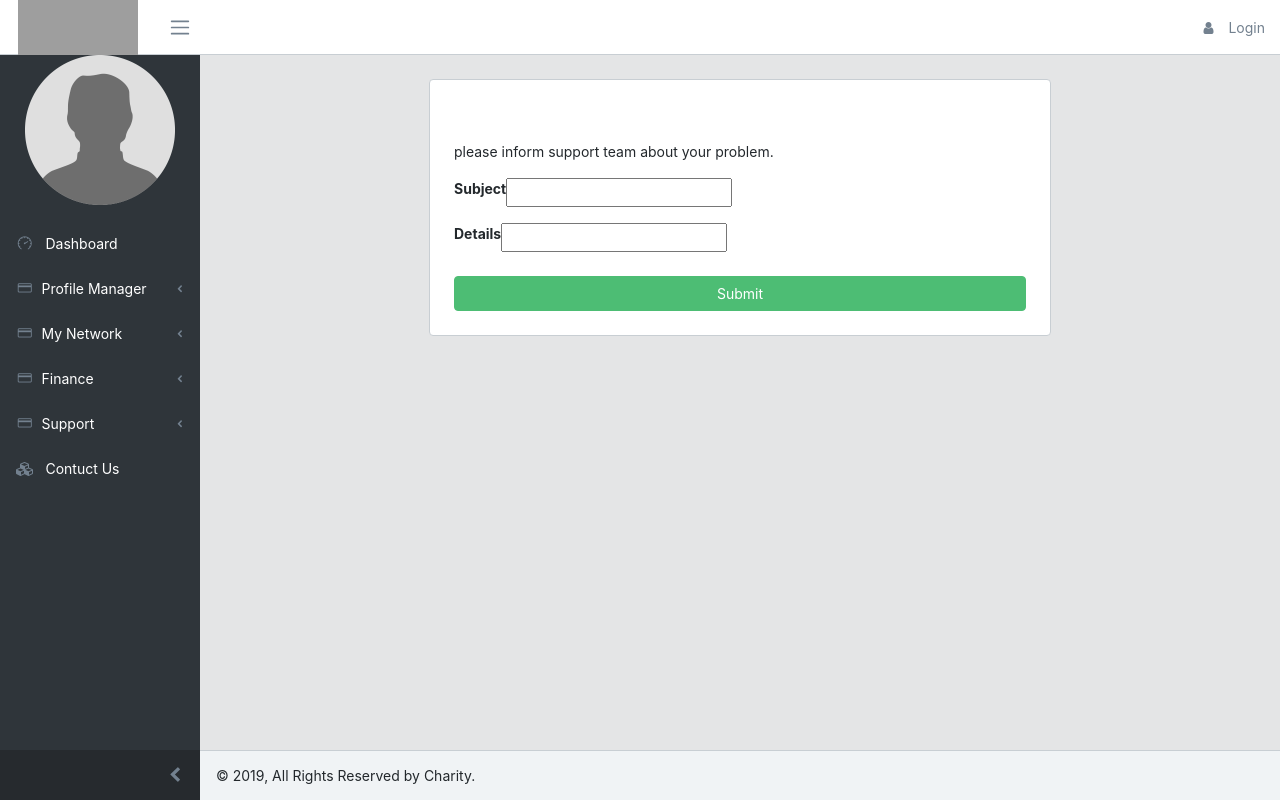
After one commit to partha-sharothi/charity7, a Django app: template charity/member/templates/support_form.html in a window 1280 px wide. The commit adds this page. Run offline with Django 3.2, Linux system fonts and the light colour scheme; the template is opened without the code that fills it, so the values that code supplies are empty, except form fields; tables that the repository leaves empty hold one stand-in row (values such as "Sample post"); form fields are guessed from the names that the template uses; some libraries are stand-ins or nearby versions; grey boxes are pictures that could not be loaded.

Commit message:
support system added and model object title added

```diff
--- a/charity/member/forms.py
+++ b/charity/member/forms.py
@@ -52,4 +52,4 @@ class BitcoinDetailForm(forms.Form):
 class SupportForm(ModelForm):
     class Meta:
         model = Support
-        fields = "__all__"
+        fields = ('user','subject','details')
--- /dev/null
+++ b/charity/member/templates/support_form.html
@@ -0,0 +1,45 @@
+
+{% extends 'base.html' %}
+
+{% load widget_tweaks %}
+
+{% block content %}
+      <div class="row justify-content-center">
+        <div class="col-md-8">
+          <div class="card mx-4 mt-4">
+            <div class="card-body p-4">
+
+              <p> {{ user.username }}</p><br />
+              <p>please inform support team about your problem.</p>
+            <form method="POST">
+                    {% csrf_token %}
+                    <div class="input-group mb-3 d-none">
+                        <label for="{{ form.username.id_for_label}}"><strong>{{ form.username.label }}</strong></label>
+                      {% render_field form.username class="form-control w-100" placeholder='Username' %}
+                      {% for error in form.username.errors %}
+                        <div class="text-danger">{{ error }}</div>
+                      {% endfor %}
+              </div>
+                    <div class="input-group mb-3">
+                        <label for="{{ form.subject.id_for_label }}"><strong>{{ form.subject.label }}</strong></label>
+                      {% render_field form.subject class="form-control w-100 " rows="2" placeholder='subject' %}
+                        {% for error in form.subject.errors %}
+                        <div class="text-danger">{{ error }}</div>
+                      {% endfor %}
+              </div>
+
+                    <div class="input-group mb-3">
+                        <label for="{{ form.details.id_for_label }}"><strong>{{ form.details.label }}</strong></label>
+                      {% render_field form.details class="form-control w-100" placeholder='details' %}
+                      {% for error in form.details.errors %}
+                        <div class="text-danger">{{ error }}</div>
+                      {% endfor %}
+              </div>
+
+                    <button class="btn btn-block btn-success mt-4" type="submit">Submit</button>
+            </form>
+            </div>
+          </div>
+        </div>
+      </div>
+{% endblock %}
--- a/charity/member/urls.py
+++ b/charity/member/urls.py
@@ -28,6 +28,8 @@ urlpatterns = [
     path('dashboard/withdrawal_report/<int:pk>/',views.WithdrawalReport.as_view(),name = 'withdrawal_report'),
     path('cripto/',views.web_hook, name='rendaring'),
     path('histry/<int:pk>/',views.HistryTableView.as_view(), name='histry'),
+    path('support/<int:pk>',views.SupportCreateView.as_view(), name='support_create'),
+    path('user_support_list/<int:pk>',views.SupportListView.as_view(), name='user_support_list'),
     # path('bitcoin/',views.bitcoinpay, name='rendaring'),
     # path('coinbase_webhook/', views.coinbaseWebhook, name="coinbase_webhook"),
 
--- a/charity/templates/base.html
+++ b/charity/templates/base.html
@@ -255,11 +255,11 @@
                       <i class="nav-icon icon-credit-card"></i>Support</a>
                       <ul class ="nav-dropdown-items">
                         <li class="nav-item">
-                          <a class="nav-link" href="#">
-                            <i class="nav-icon fa fa-puzzle-piece"></i>Support Ticket</a>
+                            <a class="nav-link" href="{% url 'member:support_create' pk=user.pk %}">
+                              <i class="nav-icon fa fa-puzzle-piece"></i>Support Form</a>
                           </li>
                           <li class="nav-item">
-                          <a class="nav-link" href="#">
+                            <a class="nav-link" href="{% url 'member:user_support_list' pk=user.pk %}">
                               <i class="nav-icon fa fa-puzzle-piece"></i>Support Inbox</a>
                           </li>
                     </ul>
```
Also changed, not shown: charity/member/models.py (+18 -0 lines), charity/member/templates/support_list.html (added, +39 -0 lines), charity/member/views.py (+34 -1 lines). Lines whose indentation alone changed are shown as unchanged.
